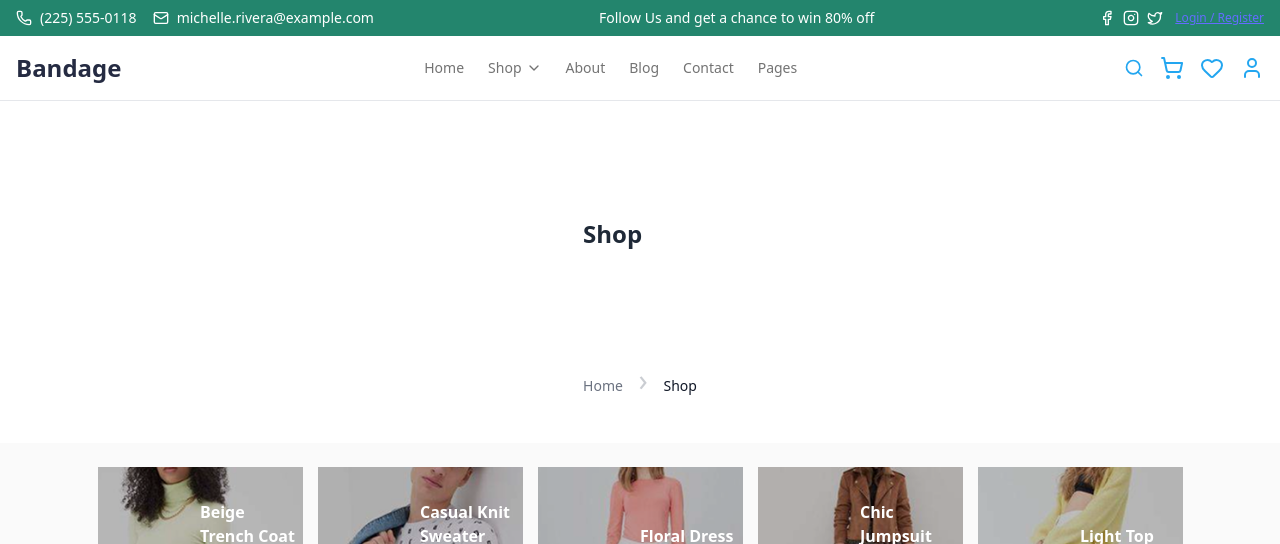
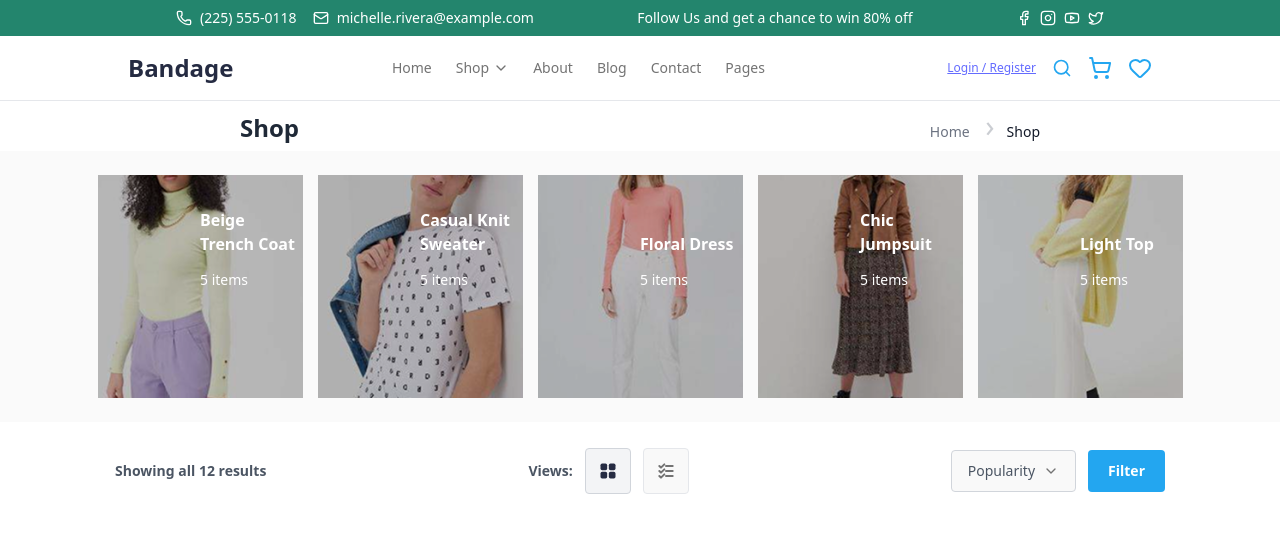
Before and after one commit to 26518304542/EcommerceProject, a React (Vite) app: page /shop in a window 1280 px wide. Shown: the top 544 px of the page. Built offline with nearby package versions, Linux system fonts and the light colour scheme.

Commit message:
Header and ShopPageContainer have been updated

```diff
--- a/src/components/Shop/ShopCards.jsx
+++ b/src/components/Shop/ShopCards.jsx
@@ -2,7 +2,7 @@ import React from "react";
 
 export default function ShopCards({ images = [] }) {
   return (
-    <section className="w-full bg-[#FAFAFA] py-6">
+    <section className="w-full bg-[#FAFAFA] py-6 ">
       <div className="w-full mx-auto flex flex-col items-start gap-[18px] px-0 max-w-[333px] md:max-w-[1088px] md:flex-row md:flex-nowrap md:justify-center md:items-start md:gap-[15px]">
         {images.slice(0, 5).map((item, index) => (
           <div
--- a/src/components/Shop/ShopPageContainer.jsx
+++ b/src/components/Shop/ShopPageContainer.jsx
@@ -2,14 +2,21 @@ import React from "react";
 
 export default function ShopPageContainer() {
   return (
-    // Mobile and desktop responsive container based on Figma layouts
-    <section className="flex w-full mx-auto items-center h-[150px] mt-48">
+    <section className="flex w-full mx-auto items-center h-[150px] md:h-[50px] md:mt-0 mt-32">
       <div className="flex w-full flex-row shadow-sm p-4 sm:p-6 lg:p-10 lg:px-10 items-center justify-center">
-        <div className="flex flex-col items-center justify-between mb-4 sm:mb-6 bg-white lg:px-6">
-          <h1 className="sm:text-2xl w-full font-bold h-8 mb-28">Shop</h1>
-          <nav className="text-sm mb-24  flex-row text-gray-500 ">
-            Home <span className="mx-3 text-3xl opacity-35">›</span> <span className="text-gray-900">Shop</span>
+        <div className="flex flex-col md:flex-row  items-center md:items-end md:justify-between justify-between bg-white lg:px-6 w-full sm:mb-20 md:mb-0">
+
+          {/* Title */}
+          <h1 className="sm:text-2xl font-bold mb-16 md:mb-0 md:ml-44 ">
+            Shop
+          </h1>
+
+          {/* Breadcrumb */}
+          <nav className="text-sm text-gray-500 mb-6 md:mb-0 md:mr-44">
+            Home <span className="mx-3 text-3xl opacity-35">›</span>
+            <span className="text-gray-900">Shop</span>
           </nav>
+
         </div>
       </div>
     </section>
--- a/src/layout/Header.jsx
+++ b/src/layout/Header.jsx
@@ -11,6 +11,7 @@ import {
   Facebook,
   Instagram,
   Twitter,
+  Youtube,
   ChevronDown,
 } from "lucide-react";
 import Slider from "../components/Home/Slider";
@@ -60,7 +61,7 @@ export default function Header() {
 
       {/* ---------- TOP INFO BAR (Aynı) ---------- */}
       <div className={`${isShop ? 'bg-[#23856D]' : 'bg-[#0b3650]'} text-white text-sm ${mobileOpen ? 'hidden' : 'block'} md:block`}>
-        <div className="max-w-7xl mx-auto flex items-center justify-between px-4 py-2">
+        <div className="max-w-7xl mx-auto flex items-center justify-center px-44 py-2">
           <div className="flex items-center gap-4">
             <div className="flex items-center gap-2">
               <Phone className="w-4 h-4 text-white" />
@@ -80,12 +81,12 @@ export default function Header() {
             <div className="hidden sm:flex items-center gap-2">
               <Facebook className="w-4 h-4" />
               <Instagram className="w-4 h-4" />
+              <Youtube className="w-4 h-4" />
               <Twitter className="w-4 h-4" />
+
             </div>
 
-            <div className="hidden sm:flex items-center gap-2">
-              <Link to="/login" className="text-xs underline">Login / Register</Link>
-            </div>
+
           </div>
         </div>
       </div>
@@ -103,7 +104,7 @@ export default function Header() {
         </div>
 
         {/* DESKTOP HEADER - only visible on desktop */}
-        <div className="hidden md:flex max-w-7xl mx-auto items-center justify-between px-4 py-4 relative">
+        <div className="hidden md:flex max-w-7xl mx-auto items-center justify-between px-32 py-4 relative">
           <Link to="/" className="text-2xl font-bold text-[#252B42] flex-shrink-0">Bandage</Link>
           <nav className="flex items-center gap-6 relative">
             <Link to="/" className="text-[#737373] text-sm">Home</Link>
@@ -138,13 +139,16 @@ export default function Header() {
             <Link to="/contact" className="text-sm text-[#737373]">Contact</Link>
             <Link to="/pages" className="text-sm text-[#737373]">Pages</Link>
           </nav>
+
           <div className="hidden md:flex items-center gap-4 ml-6">
+            <div className="hidden sm:flex items-center gap-2">
+              <Link to="/login" className="text-xs underline">Login / Register</Link>
+            </div>
             <Search className="w-5 h-5 text-[#23A6F0]" />
             <Link to="/cart">
               <ShoppingCart className="w-6 h-6 text-[#23A6F0]" />
             </Link>
             <Like className="w-6 h-6 text-[#23A6F0]" />
-            <User className="w-6 h-6 text-[#23A6F0]" />
           </div>
         </div>
 
```
